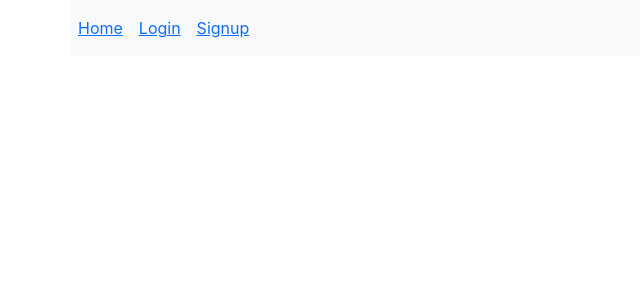
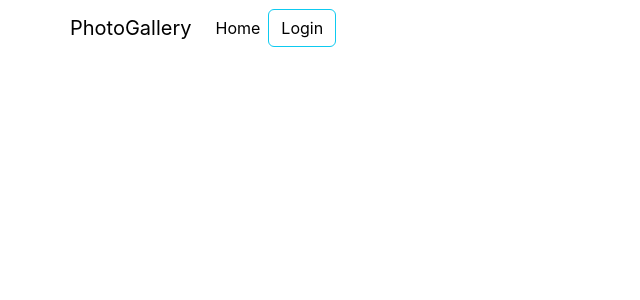
Before and after one commit to Komenpurity/PhotoGallery, a React (Create React App) app in the folder client/: page / in a window 1280 px wide. Shown: the top 300 px of the page, without its empty margins (0-640 px from the left). Built offline with nearby package versions, Linux system fonts and the light colour scheme; the HTML template or start-up script is replaced by a standard one.

Commit message:
style navbar

```diff
--- a/client/src/components/Navbar.js
+++ b/client/src/components/Navbar.js
@@ -3,18 +3,16 @@ import { Link } from "react-router-dom";
 
 function Navbar() {
   return (
-    <nav className="container navbar navbar-expand-lg navbar-light bg-light">
+    <nav className="container navbar navbar-expand-lg navbar-light">
+        <a className="navbar-brand font-weight-bold" href="/">PhotoGallery</a>
         <div className="navbar-nav">
-            <li className="nav-item nav-link"> <Link to="/" className="navbar-link">Home</Link> </li>
+            <li className="nav-item nav-link"> <Link to="/" className="navbar-link text-decoration-none text-black">Home</Link> </li>
         </div>
 
         <div className="navbar-nav">
-            <li className="nav-item nav-link"> <Link to="/login" className="navbar-link">Login</Link> </li>
+            <button type="button" className="btn btn-outline-info" ><Link to="/login" className="navbar-link text-decoration-none text-black">Login</Link></button>
         </div>
 
-        <div className="navbar-nav">
-            <li className="nav-item nav-link"> <Link to="/signup" className="navbar-link">Signup</Link> </li>
-        </div>
     </nav>
   )
 }
```
Also changed, not shown: client/src/index.css (line endings or trailing spaces).
